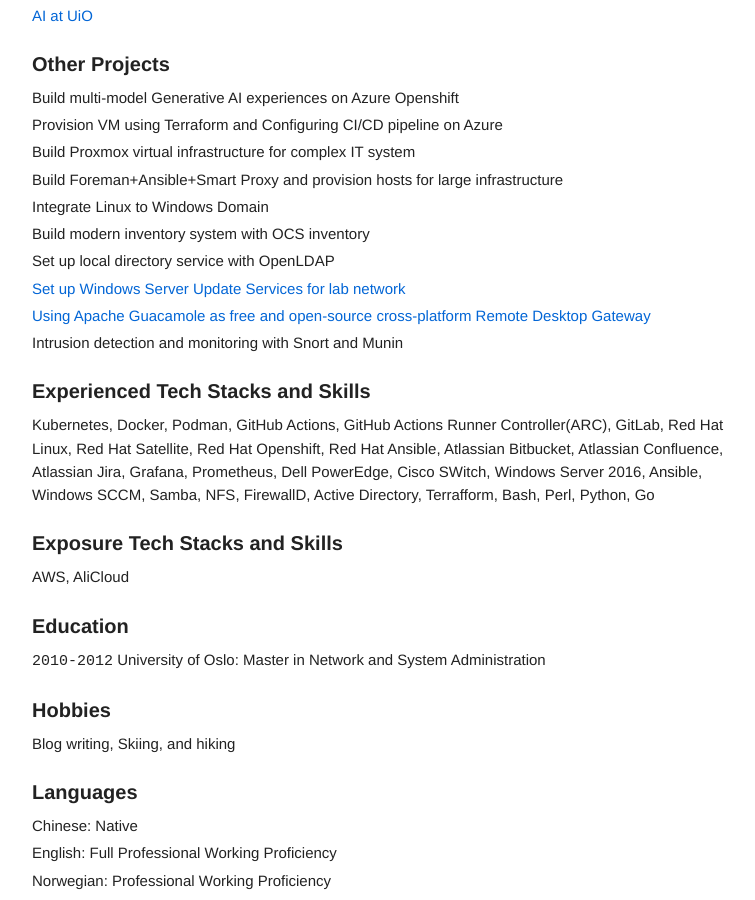
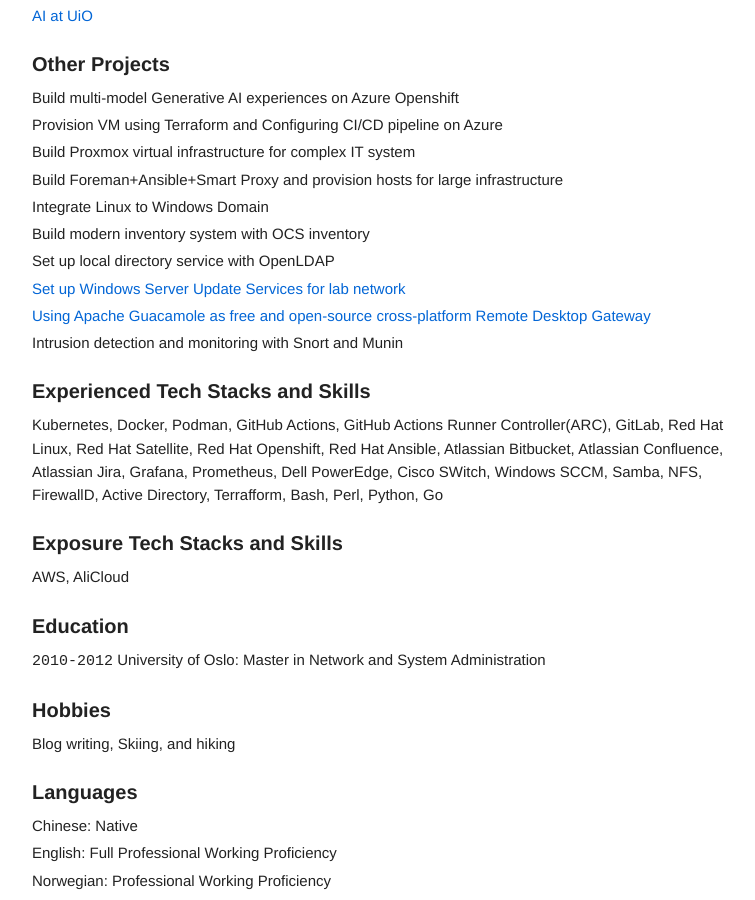
Before and after one commit to gcccheng/wugui, a Jekyll site: the page built from cvenglish.md, in a window 1280 px wide and 900 px high, scrolled down 7070 px. Shown: the whole window, without its empty margins (118-873 px from the left). Built offline with Jekyll 4.4.1, drawn with Linux system fonts in a browser that asks for light colours.

Commit message:
Update cvenglish.md

```diff
--- a/cvenglish.md
+++ b/cvenglish.md
@@ -330,7 +330,7 @@ Set up local directory service with OpenLDAP
 Intrusion detection and monitoring with Snort and Munin
 
 ## Experienced Tech Stacks and Skills
-Kubernetes, Docker, Podman, GitHub Actions, GitHub Actions Runner Controller(ARC), GitLab, Red Hat Linux, Red Hat Satellite, Red Hat Openshift, Red Hat Ansible,  Atlassian Bitbucket, Atlassian Confluence, Atlassian Jira, Grafana, Prometheus, Dell PowerEdge, Cisco SWitch, Windows Server 2016, Ansible, Windows SCCM, Samba, NFS, FirewallD, Active Directory, Terrafform, Bash, Perl, Python, Go
+Kubernetes, Docker, Podman, GitHub Actions, GitHub Actions Runner Controller(ARC), GitLab, Red Hat Linux, Red Hat Satellite, Red Hat Openshift, Red Hat Ansible,  Atlassian Bitbucket, Atlassian Confluence, Atlassian Jira, Grafana, Prometheus, Dell PowerEdge, Cisco SWitch, Windows SCCM, Samba, NFS, FirewallD, Active Directory, Terrafform, Bash, Perl, Python, Go
 
 ## Exposure Tech Stacks and Skills
 AWS, AliCloud
```
